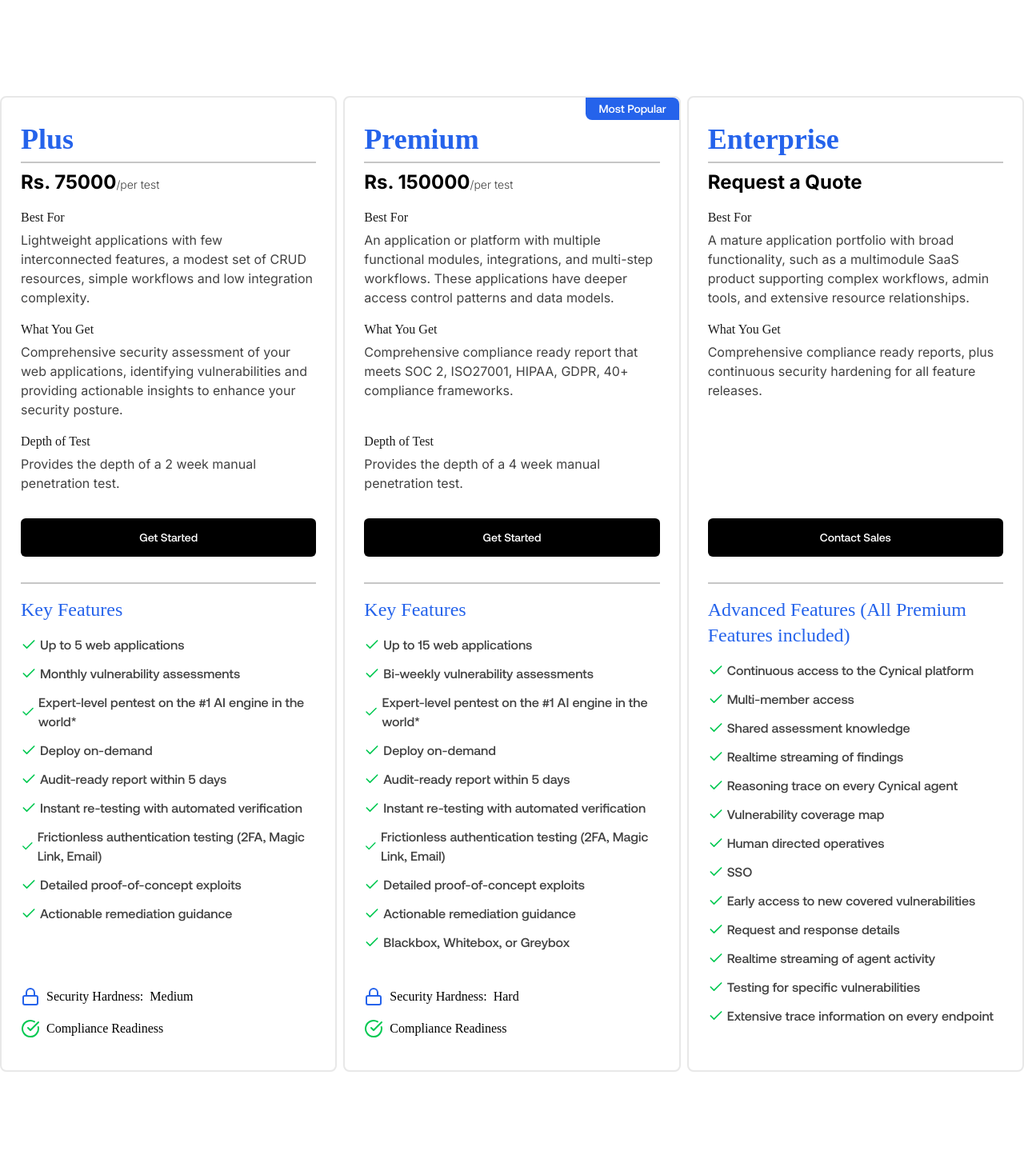
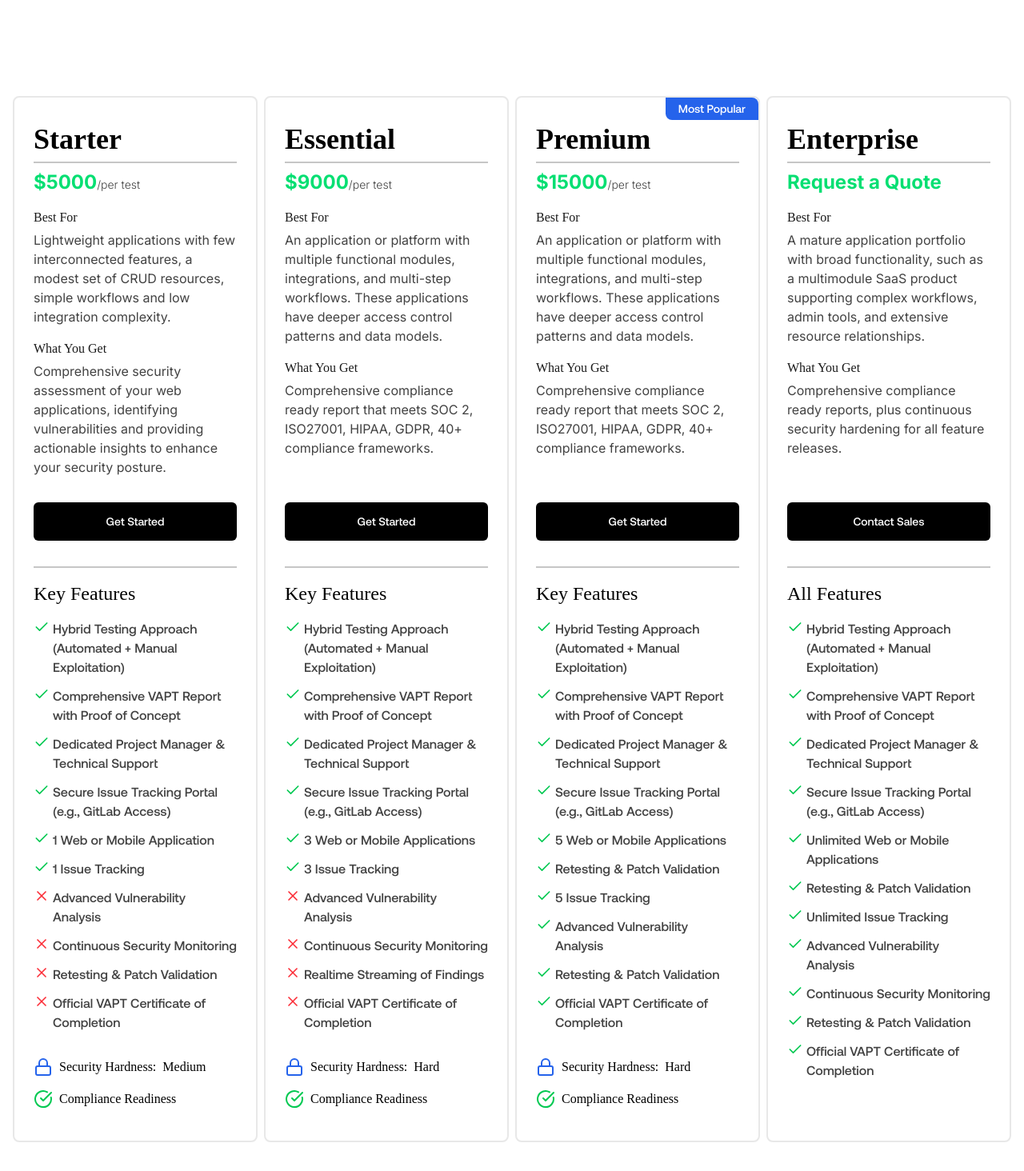
Before and after one commit to JivanKadel/cynicalsite, a Next.js app: page /pricing in a window 1280 px wide. Shown: the part 366-1830 px from the top of the page at 80% size. Built offline with nearby package versions, Linux system fonts and the light colour scheme; what @bprogress/next would draw is missing.

Commit message:
fix(hero, pricing

```diff
--- a/app/contact/page.tsx
+++ b/app/contact/page.tsx
@@ -5,12 +5,10 @@
   ArrowRight,
   Mail,
   Clock,
-  Building2,
   Phone,
   MapPin,
   Globe,
   Calendar,
-  Lock,
 } from "lucide-react";
 
 const Contact = () => {
@@ -27,28 +25,6 @@
     e.preventDefault();
     console.log(formData);
   };
-
-  const trustIndicators = [
-    {
-      icon: Lock,
-      title: "Confidential",
-      description:
-        "All communications are encrypted and handled under strict NDA",
-      color: "text-blue-500",
-    },
-    {
-      icon: Clock,
-      title: "24-Hour Response",
-      description: "Our security team responds within one business day",
-      color: "text-orange-500",
-    },
-    {
-      icon: Building2,
-      title: "Enterprise Ready",
-      description: "Serving Private companies and government agencies",
-      color: "text-green-500",
-    },
-  ];
 
   const contactInfo = [
     {
@@ -93,26 +69,6 @@
                 Share your security requirements. Our offensive security team
                 will evaluate your needs and propose a tailored engagement.
               </p>
-            </div>
-
-            {/* Trust Indicators */}
-            <div className="grid md:grid-cols-3 gap-6 mb-16">
-              {trustIndicators.map((item, index) => (
-                <div
-                  key={index}
-                  className="p-6 border border-border/50 rounded-xl bg-card/50 backdrop-blur-sm hover:bg-card/70 transition-all duration-300 hover:shadow-lg"
-                >
-                  <div className="w-12 h-12 bg-primary/10 rounded-lg flex items-center justify-center mb-4 mx-auto">
-                    <item.icon className={`w-6 h-6 ${item.color}`} />
-                  </div>
-                  <h3 className="font-semibold mb-2 text-center">
-                    {item.title}
-                  </h3>
-                  <p className="text-sm text-muted-foreground text-center">
-                    {item.description}
-                  </p>
-                </div>
-              ))}
             </div>
 
             <div className="grid lg:grid-cols-3 gap-12">
--- a/app/pentest/page.tsx
+++ b/app/pentest/page.tsx
@@ -32,7 +32,7 @@
         companyWebsite: "",
         applicationName: "",
         targetUrl: "",
-        plan: plan || "plus",
+        plan: plan || "starter",
       });
     }, 500);
     setTimeout(() => {
@@ -162,8 +162,14 @@
                   setFormData({ ...formData, plan: e.target.value })
                 }
               >
-                <option value="plus" selected={formData.plan === "plus"}>
+                <option value="starter" selected={formData.plan === "starter"}>
                   Plus
+                </option>
+                <option
+                  value="essential"
+                  selected={formData.plan === "essential"}
+                >
+                  Essential
                 </option>
                 <option value="premium" selected={formData.plan === "premium"}>
                   Premium
--- a/app/pricing/page.tsx
+++ b/app/pricing/page.tsx
@@ -1,51 +1,78 @@
 import { Button } from "@/components/ui/button";
-import { Check, CircleCheckBig, Lock } from "lucide-react";
+import { Check, CircleCheckBig, Lock, X } from "lucide-react";
 import Link from "next/link";
 
 const cardData = [
   {
-    title: "Plus",
-    amount: 75000,
+    title: "Starter",
+    amount: 5000,
     bestFor:
       "Lightweight applications with few interconnected features, a modest set of CRUD resources, simple workflows and low integration complexity.",
     whatYouGet:
       "Comprehensive security assessment of your web applications, identifying vulnerabilities and providing actionable insights to enhance your security posture.",
-    depthOfTest: "Provides the depth of a 2 week manual penetration test.",
     features: [
-      "Up to 5 web applications",
-      "Monthly vulnerability assessments",
-      "Expert-level pentest on the #1 AI engine in the world*",
-      "Deploy on-demand",
-      "Audit-ready report within 5 days",
-      "Instant re-testing with automated verification",
-      "Frictionless authentication testing (2FA, Magic Link, Email)",
-      "Detailed proof-of-concept exploits",
-      "Actionable remediation guidance",
+      "Hybrid Testing Approach (Automated + Manual Exploitation)",
+      "Comprehensive VAPT Report with Proof of Concept",
+      "Dedicated Project Manager & Technical Support",
+      "Secure Issue Tracking Portal (e.g., GitLab Access)",
+      "1 Web or Mobile Application",
+      "1 Issue Tracking",
+    ],
+    unavailableFeatures: [
+      "Advanced Vulnerability Analysis",
+      "Continuous Security Monitoring",
+      "Retesting & Patch Validation",
+      "Official VAPT Certificate of Completion",
     ],
     hardness: "Medium",
     complianceReady: true,
   },
   {
+    title: "Essential",
+    amount: 9000,
+    bestFor:
+      "An application or platform with multiple functional modules, integrations, and multi-step workflows. These applications have deeper access control patterns and data models.",
+    whatYouGet:
+      " Comprehensive compliance ready report that meets SOC 2, ISO27001, HIPAA, GDPR, 40+ compliance frameworks.",
+    features: [
+      "Hybrid Testing Approach (Automated + Manual Exploitation)",
+      "Comprehensive VAPT Report with Proof of Concept",
+      "Dedicated Project Manager & Technical Support",
+      "Secure Issue Tracking Portal (e.g., GitLab Access)",
+      "3 Web or Mobile Applications",
+      "3 Issue Tracking",
+    ],
+    unavailableFeatures: [
+      "Advanced Vulnerability Analysis",
+      "Continuous Security Monitoring",
+      "Realtime Streaming of Findings",
+      "Official VAPT Certificate of Completion",
+    ],
+    hardness: "Hard",
+    complianceReady: true,
+  },
+  {
     title: "Premium",
-    amount: 150000,
+    amount: 15000,
     mostPopular: true,
     bestFor:
       "An application or platform with multiple functional modules, integrations, and multi-step workflows. These applications have deeper access control patterns and data models.",
     whatYouGet:
       " Comprehensive compliance ready report that meets SOC 2, ISO27001, HIPAA, GDPR, 40+ compliance frameworks.",
-    depthOfTest: "Provides the depth of a 4 week manual penetration test.",
+
     features: [
-      "Up to 15 web applications",
-      "Bi-weekly vulnerability assessments",
-      "Expert-level pentest on the #1 AI engine in the world*",
-      "Deploy on-demand",
-      "Audit-ready report within 5 days",
-      "Instant re-testing with automated verification",
-      "Frictionless authentication testing (2FA, Magic Link, Email)",
-      "Detailed proof-of-concept exploits",
-      "Actionable remediation guidance",
-      "Blackbox, Whitebox, or Greybox",
+      "Hybrid Testing Approach (Automated + Manual Exploitation)",
+      "Comprehensive VAPT Report with Proof of Concept",
+      "Dedicated Project Manager & Technical Support",
+      "Secure Issue Tracking Portal (e.g., GitLab Access)",
+      "5 Web or Mobile Applications",
+      "Retesting & Patch Validation",
+      "5 Issue Tracking",
+      "Advanced Vulnerability Analysis",
+      "Retesting & Patch Validation",
+      "Official VAPT Certificate of Completion",
     ],
+
     hardness: "Hard",
     complianceReady: true,
   },
@@ -57,26 +84,24 @@
     whatYouGet:
       "Comprehensive compliance ready reports, plus continuous security hardening for all feature releases.",
     features: [
-      "Continuous access to the Cynical platform",
-      "Multi-member access",
-      "Shared assessment knowledge",
-      "Realtime streaming of findings",
-      "Reasoning trace on every Cynical agent",
-      "Vulnerability coverage map",
-      "Human directed operatives",
-      "SSO",
-      "Early access to new covered vulnerabilities",
-      "Request and response details",
-      "Realtime streaming of agent activity",
-      "Testing for specific vulnerabilities",
-      "Extensive trace information on every endpoint",
+      "Hybrid Testing Approach (Automated + Manual Exploitation)",
+      "Comprehensive VAPT Report with Proof of Concept",
+      "Dedicated Project Manager & Technical Support",
+      "Secure Issue Tracking Portal (e.g., GitLab Access)",
+      "Unlimited Web or Mobile Applications",
+      "Retesting & Patch Validation",
+      "Unlimited Issue Tracking",
+      "Advanced Vulnerability Analysis",
+      "Continuous Security Monitoring",
+      "Retesting & Patch Validation",
+      "Official VAPT Certificate of Completion",
     ],
   },
 ];
 
 export default function PricingPage() {
   return (
-    <main className="container mx-auto relative z-10 pt-4 md:pt-6 pb-8">
+    <main className="mx-4 relative z-10 pt-4 md:pt-6 pb-8">
       <div className="max-w-5xl mx-auto text-center space-y-8 py-24">
         <h1 className="text-[2.7rem] font-aeonik font-bold leading-none md:leading-tight xl:leading-[80px] lg:text-6xl xl:text-7xl -tracking-[1%] text-balance">
           Plans and Pricing
@@ -88,7 +113,7 @@
           compromise.
         </p>
       </div>
-      <div className="grid md:grid-cols-2 lg:grid-cols-3 gap-2 max-w-7xl mx-auto">
+      <div className="grid md:grid-cols-2 lg:grid-cols-4 gap-2 mx-auto">
         {cardData.map((card) => (
           <div
             key={card.title}
@@ -103,23 +128,23 @@
             )}
             <div className="flex-1 flex flex-col w-full">
               <div>
-                <h2 className="text-2xl md:text-3xl lg:text-4xl text-blue font-semibold mb-2 py-2 border-b-2 border-b-muted-foreground/30">
+                <h2 className="text-2xl md:text-3xl lg:text-4xl text-primary font-semibold mb-2 py-2 border-b-2 border-b-muted-foreground/30">
                   {card.title}
                 </h2>
                 {card.custom ? (
-                  <p className="text-xl md:text-2xl font-bold mb-4">
+                  <p className="text-xl text-green-400 md:text-2xl font-bold mb-4">
                     Request a Quote
                   </p>
                 ) : (
-                  <p className="text-xl md:text-2xl font-bold mb-4">
-                    Rs. {card.amount}
+                  <p className="text-xl text-green-400 md:text-2xl font-bold mb-4">
+                    ${card.amount}
                     <span className="text-muted-foreground text-sm font-light">
                       /per test
                     </span>
                   </p>
                 )}
               </div>
-              <div className="min-h-93 flex flex-col">
+              <div className="lg:min-h-88 flex flex-col">
                 <div className="flex-1">
                   <h2 className="mb-1 text-foreground/90">Best For</h2>
                   <p className="mb-4 text-muted-foreground">{card.bestFor}</p>
@@ -128,14 +153,6 @@
                     {card.whatYouGet}
                   </p>
                 </div>
-                {card.depthOfTest && (
-                  <div>
-                    <h2 className="mb-1 text-foreground/90">Depth of Test</h2>
-                    <p className="mb-4 text-muted-foreground">
-                      {card.depthOfTest}
-                    </p>
-                  </div>
-                )}
               </div>
               <div className="py-4">
                 {card.custom ? (
@@ -152,25 +169,39 @@
               <div className="flex-1 flex flex-col gap-4 justify-between mt-4 py-4 border-t-2 border-muted-foreground/30">
                 <div>
                   {card.custom ? (
-                    <h2 className="text-blue text-xl md:text-2xl">
-                      Advanced Features (All Premium Features included)
+                    <h2 className="text-primary text-xl md:text-2xl">
+                      All Features
                     </h2>
                   ) : (
-                    <h2 className="text-blue text-xl md:text-2xl">
+                    <h2 className="text-primary text-xl md:text-2xl">
                       Key Features
                     </h2>
                   )}
-                  <ul className="mb-4 list-none list-inside flex flex-col gap-3 mt-4">
+                  <div className="mb-4 flex flex-col gap-3 mt-4">
                     {card.features.map((feature) => (
-                      <li
-                        key={feature}
-                        className="flex items-center gap-1 text-muted-foreground"
-                      >
-                        <Check className="text-green-500 h-5 w-5" />
-                        {feature}
-                      </li>
+                      <div key={feature}>
+                        <div className="flex gap-1 justify-start align-super">
+                          <div className="self-start">
+                            <Check className="text-green-500 h-5! w-5!" />
+                          </div>
+                          <div className="text-muted-foreground">{feature}</div>
+                        </div>
+                      </div>
                     ))}
-                  </ul>
+                    {card.unavailableFeatures &&
+                      card.unavailableFeatures.map((feature) => (
+                        <div key={feature}>
+                          <div className="flex gap-1 justify-start align-super">
+                            <div className="self-start">
+                              <X className="text-red-500 h-5! w-5!" />
+                            </div>
+                            <div className="text-muted-foreground">
+                              {feature}
+                            </div>
+                          </div>
+                        </div>
+                      ))}
+                  </div>
                 </div>
 
                 {card.hardness ? (
--- a/components/home/CaseStudies.tsx
+++ b/components/home/CaseStudies.tsx
@@ -51,7 +51,6 @@
                         iconColors[index % iconColors.length].iconColor
                       } flex items-center justify-center group-hover:bg-foreground/10 transition-colors`}
                     >
-                      {/* {study.logo} */}
                       <study.logo />
                     </div>
                     <span className="text-xs font-medium px-3 py-1 rounded-full bg-secondary text-muted-foreground">
--- a/components/home/HeroSection.tsx
+++ b/components/home/HeroSection.tsx
@@ -12,21 +12,14 @@
             47 critical vulnerabilities found this month
           </span>
         </div>
-        {/* class="text-[2.7rem] font-light leading-none md:leading-tight xl:leading-[80px] lg:text-6xl xl:text-7xl -tracking-[1%] font-aeonik max-w-2xl xl:max-w-4xl text-balance text-center md:text-left" */}
         <h1 className="text-[2.7rem] font-aeonik font-bold leading-none md:leading-tight xl:leading-[80px] lg:text-6xl xl:text-7xl -tracking-[1%] text-balance">
-          <span className="text-lightblue">Offensive</span> Security
-          <br />
-          <span>Built by Attackers.</span>
+          See your organization the way attackers do
         </h1>
 
-        <p className="my-6 font-sans text-base text-foreground/80 sm:px-0 font-normal lg:my-[22px] lg:text-lg md:max-w-[780px] mx-auto text-balance text-center">
-          We found them. Our team of former red teamer, exploit developers, and
-          threat researchers test your systems the way real attackers do. No
-          checklists. No compliance theater.
-        </p>
-
-        <p className="text-sm text-muted-foreground font-inter">
-          2.4M vulnerabilities discovered. Zero breaches on watch.
+        <p className="my-6 font-sans text-base text-foreground/80 sm:px-0 font-normal lg:my-5.5 lg:text-lg m mx-auto text-balance text-center">
+          We provide continuous offensive security by simulating real-world
+          attacks across your attack surface to uncover exploitable weaknesses
+          scanners, audits, and vendors miss
         </p>
       </div>
 
--- a/components/home/ProductCard.tsx
+++ b/components/home/ProductCard.tsx
@@ -4,6 +4,7 @@
 import { Button } from "@/components/ui/button";
 import { ArrowRight, Check } from "lucide-react";
 import Image from "next/image";
+import Link from "next/link";
 
 interface ProductCardProps {
   name: string;
@@ -17,6 +18,7 @@
   features: string[];
   cta: string;
   gradient?: string;
+  href?: string;
 }
 
 export function ProductCard({
@@ -28,11 +30,12 @@
   features,
   cta,
   gradient = "from-violet-500/20 to-blue-500/10",
+  href,
 }: ProductCardProps) {
   return (
     <div className="group relative bg-[#0d0d0e] rounded-xl rounded-tr-[48px]">
       <div
-        className={`absolute rounded-xl rounded-tr-[48px] inset-0 bg-linear-to-br ${gradient} opacity-0 group-hover:opacity-100 transition-opacity duration-500`}
+        className={`absolute rounded-xl rounded-tr-[48px] inset-0 bg-linear-to-br ${gradient} transition-opacity duration-500`}
       />
       <div className="relative h-full rounded-xl rounded-tr-[48px] backdrop-blur-md overflow-hidden transition-all duration-30">
         <div className="p-6 flex flex-col h-full text-foreground">
@@ -69,6 +72,7 @@
             ))}
           </div>
 
+          <Link href={href || "#"} className="w-full mt-auto">
             <Button
               variant="outline"
               size="sm"
@@ -77,6 +81,7 @@
               {cta}
               <ArrowRight className="w-3.5 h-3.5 transition-transform group-hover:translate-x-1" />
             </Button>
+          </Link>
         </div>
       </div>
     </div>
--- a/components/home/SolutionCard.tsx
+++ b/components/home/SolutionCard.tsx
@@ -26,7 +26,7 @@
       style={{ animationDelay: `${index * 0.1}s` }}
     >
       <div
-        className={`absolute rounded-2xl inset-0 bg-linear-to-br ${gradient} opacity-0 group-hover:opacity-100 transition-opacity duration-500`}
+        className={`absolute rounded-2xl inset-0 bg-linear-to-br ${gradient} transition-opacity duration-500`}
       />
       <div className="w-12 h-12 rounded-xl bg-secondary flex items-center justify-center mb-6 group-hover:bg-foreground/10 transition-colors">
         <Icon className={`w-6 h-6 ${iconColor}`} />
--- a/components/layout/NavBar.tsx
+++ b/components/layout/NavBar.tsx
@@ -63,7 +63,7 @@
       icon: Infinity,
       label: "Falcon",
       description: "Continuous security and Uptime Monitoring",
-      href: "/products/falcon",
+      href: "https://webmonitoring.doit.gov.np/dashboard",
     },
   ];
 
@@ -139,19 +139,19 @@
         <div className="container mx-auto px-6">
           <div className="flex items-center justify-between h-16 lg:h-20">
             <Link href="/" className="flex items-center gap-2">
-              {theme === "dark" ? (
+              {theme === "light" ? (
+                <Image
+                  src={"/cynical_light.png"}
+                  alt="Cynical Tech Logo"
+                  width={150}
+                  height={40}
+                />
+              ) : (
                 <Image
                   src={"/logo.svg"}
                   alt="Cynical Tech Logo"
                   width={190}
                   height={90}
-                />
-              ) : (
-                <Image
-                  src={"/cynical_light.png"}
-                  alt="Cynical Tech Logo"
-                  width={150}
-                  height={40}
                 />
               )}
             </Link>
```
Also changed, not shown: components/home/Products.tsx (+11 -7 lines). Lines whose indentation alone changed are shown as unchanged.
